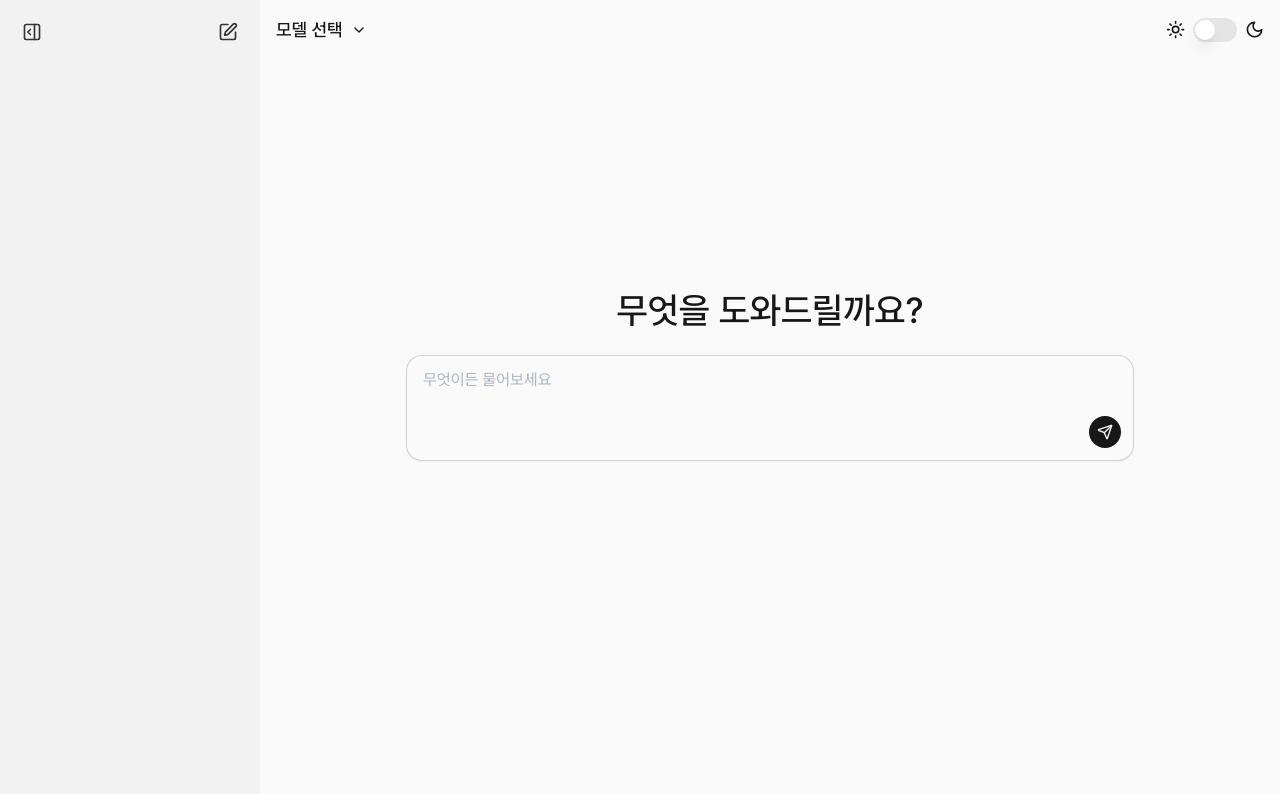
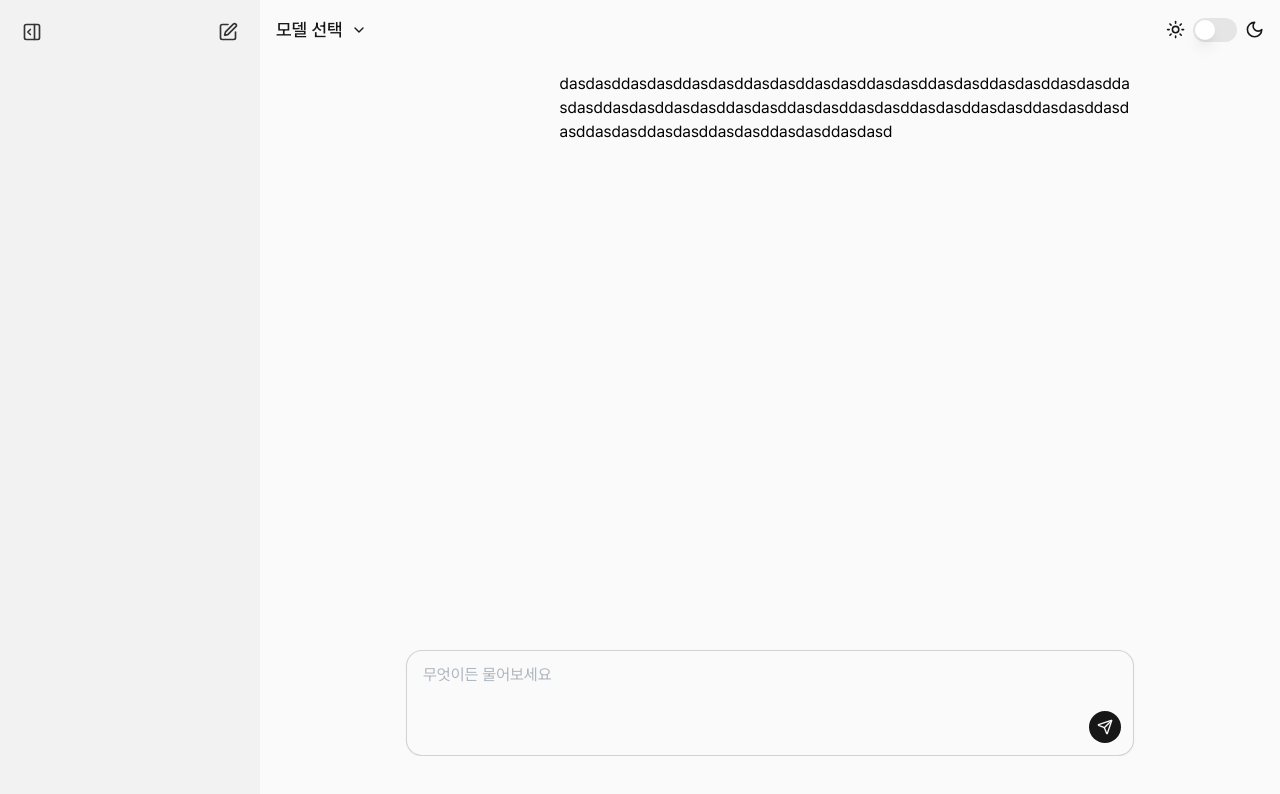
Before and after one commit to yoonth95/ollama-chat, a Next.js app in the folder client/: page / in a window 1280 px wide. Shown: the top 794 px of the page. Built offline with nearby package versions, Linux system fonts and the light colour scheme; no server answers.

Commit message:
Refactor: 채팅 전송 후 UI 업데이트 하는 방식으로 리팩토링

```diff
--- a/client/src/app/(layout)/(home)/actions/sendMessageAction.ts
+++ b/client/src/app/(layout)/(home)/actions/sendMessageAction.ts
@@ -8,7 +8,10 @@ import { fetchTimeout } from "@/utils/fetchTimeoutUtil";
 export const sendMessageAction = async (_prevState: unknown, queryData: FormData) => {
   const text = queryData.get("message") as string;
   const model = queryData.get("model") as string;
+  const roomId = queryData.get("roomId") as string;
 
+  if (roomId === "") {
+    // 새 채팅 시작
     const response = await fetchTimeout(createChatRoom({ message: text, model }), 1000);
     const { ok, data, message, status } = response;
 
@@ -17,4 +20,7 @@ export const sendMessageAction = async (_prevState: unknown, queryData: FormData
       cookiesStore.set(`chat_${data.id}`, encodeURIComponent(text), { maxAge: 60 });
     }
     return { ok, data, message, status };
+  } else {
+    // 질문 전송 API
+  }
 };
--- /dev/null
+++ b/client/src/app/(layout)/(home)/components/ChatLayout.tsx
@@ -0,0 +1,29 @@
+import { UserChatBox, BotChatBox } from "@/app/(layout)/chat/[chatRoomId]/components";
+import { ModelText } from "@/app/(layout)/(home)/components";
+
+const ChatLayout = ({ children }: { children: React.ReactNode }) => {
+  // 전역 상태로 체크
+
+  const ok = true;
+
+  return (
+    <div className="flex h-full w-full flex-col">
+      {ok ? (
+        <>
+          <section className="flex w-full flex-1 flex-col items-center justify-start overflow-y-auto">
+            <UserChatBox />
+            <BotChatBox />
+          </section>
+          {children}
+        </>
+      ) : (
+        <div className="flex h-full w-full flex-col items-center justify-center gap-6">
+          <ModelText />
+          {children}
+        </div>
+      )}
+    </div>
+  );
+};
+
+export default ChatLayout;
--- a/client/src/app/(layout)/(home)/components/index.ts
+++ b/client/src/app/(layout)/(home)/components/index.ts
@@ -1,3 +1,4 @@
 import ModelText from "./ModelText";
+import ChatLayout from "./ChatLayout";
 
-export { ModelText };
+export { ModelText, ChatLayout };
--- a/client/src/app/(layout)/(home)/page.tsx
+++ b/client/src/app/(layout)/(home)/page.tsx
@@ -1,13 +1,10 @@
-import { ModelText } from "@/app/(layout)/(home)/components";
+import { ChatLayout } from "@/app/(layout)/(home)/components";
 import ChatInputContainer from "@/components/chat/ChatInputContainer";
 
 export default function HomePage() {
   return (
-    <div className="m-auto w-full max-w-6xl translate-y-6 px-2 pb-24">
-      <div className="flex h-full w-full flex-col items-center justify-center gap-6">
-        <ModelText />
-        <ChatInputContainer />
-      </div>
-    </div>
+    <ChatLayout>
+      <ChatInputContainer />
+    </ChatLayout>
   );
 }
--- a/client/src/app/(layout)/chat/[chatRoomId]/page.tsx
+++ b/client/src/app/(layout)/chat/[chatRoomId]/page.tsx
@@ -1,7 +1,6 @@
+import ChatInputContainer from "@/components/chat/ChatInputContainer";
+import { UserChatBox, BotChatBox } from "@/app/(layout)/chat/[chatRoomId]/components";
 import { getChatRoomMessage } from "@/app/(layout)/chat/[chatRoomId]/actions/getChatRoomMessageAction";
-import ChatInputContainer from "@/components/chat/ChatInputContainer";
-import UserChatBox from "./components/UserChatBox";
-import BotChatBox from "./components/BotChatBox";
 
 export default async function Page({ params }: { params: Promise<{ chatRoomId: string }> }) {
   const { chatRoomId } = await params;
@@ -14,7 +13,7 @@ export default async function Page({ params }: { params: Promise<{ chatRoomId: s
         <UserChatBox />
         <BotChatBox />
       </section>
-      <ChatInputContainer />
+      <ChatInputContainer chatRoomId={chatRoomId} />
     </div>
   );
 }
--- a/client/src/components/chat/ChatInputContainer.tsx
+++ b/client/src/components/chat/ChatInputContainer.tsx
@@ -11,7 +11,7 @@ import { useModelStore } from "@/stores/useModelStore";
 import { sendMessageAction } from "@/app/(layout)/(home)/actions/sendMessageAction";
 import { LoaderCircle, Send } from "lucide-react";
 
-const ChatInputContainer = () => {
+const ChatInputContainer = ({ chatRoomId }: { chatRoomId?: string }) => {
   const router = useRouter();
   const editorRef = useRef<TiptapEditorRef>(null);
   const formRef = useRef<HTMLFormElement>(null);
@@ -27,12 +27,13 @@ const ChatInputContainer = () => {
         ? getFormattedContent(selectedModel, source)
         : getFormattedContent(selectedModel, editorRef);
 
-      const model = selectedModel;
+      const model = selectedModel?.model;
 
-      if (content) {
+      if (content && model) {
         const formData = e ? new FormData(e.currentTarget) : new FormData();
         formData.set("message", content);
-        formData.set("model", model?.model as string);
+        formData.set("model", model);
+        formData.set("roomId", chatRoomId || "");
 
         startTransition(() => {
           formAction(formData);
```
Lines whose indentation alone changed are shown as unchanged.
